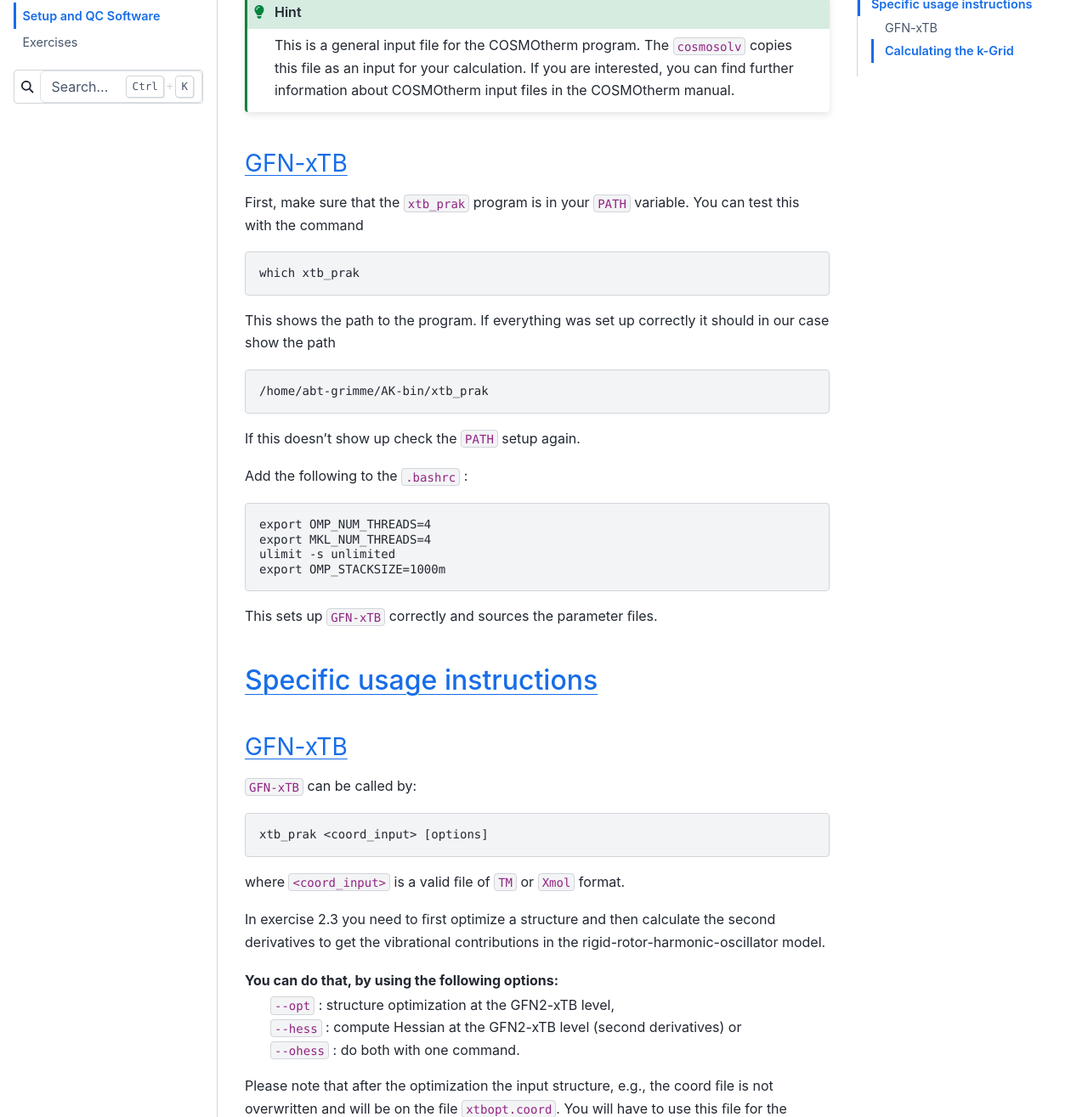
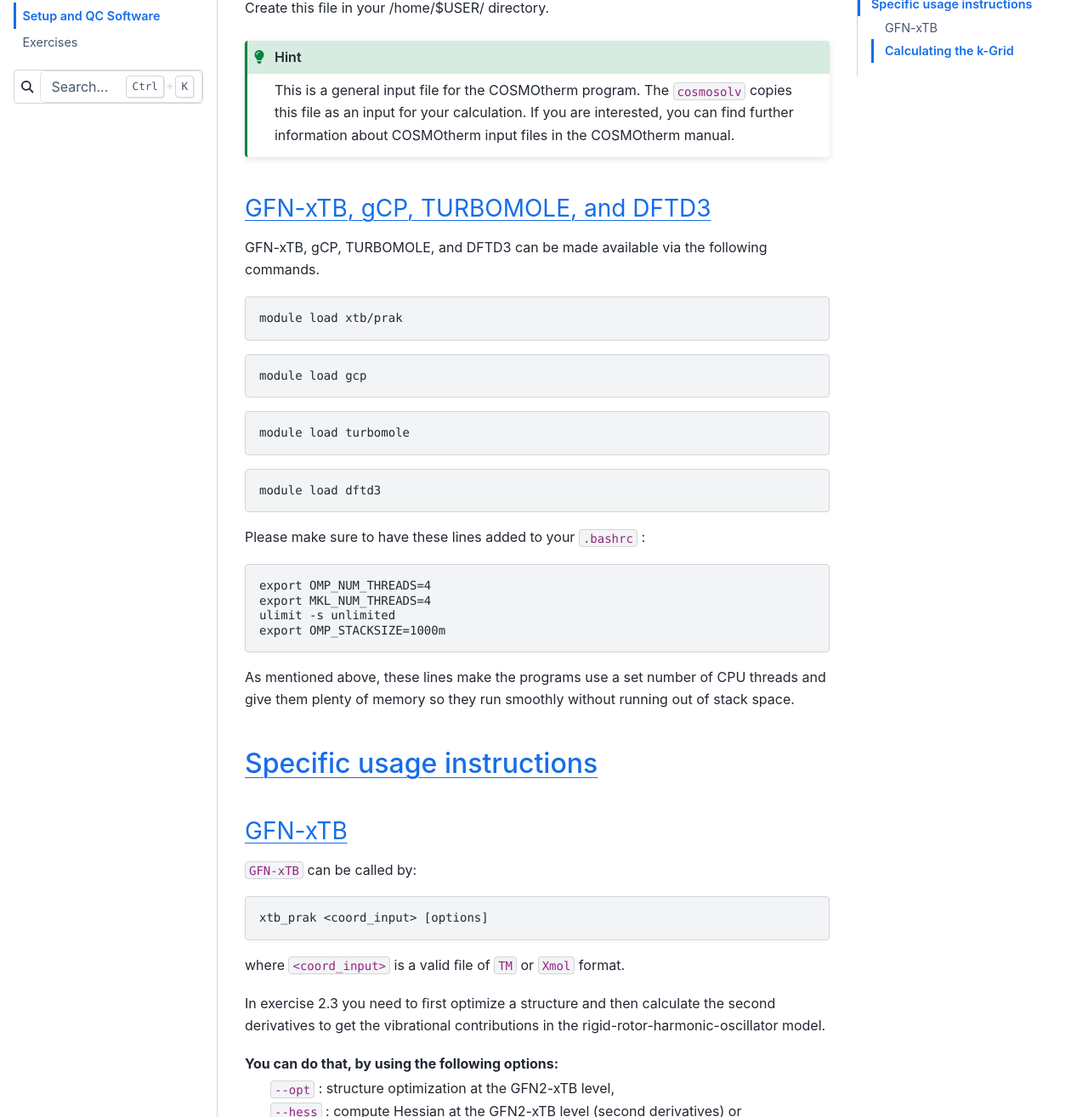
Before and after one commit to grimme-lab/wp12-teaching, a Sphinx documentation site: the page built from doc/setup.rst, in a window 1280 px wide and 1400 px high, scrolled down 2344 px, cut to the strip 85-1400 px from the top of the window. Shown: the whole strip at 85% size. Built offline with Sphinx 7.4.7 and the Sphinx Book theme 1.1.4, drawn with Linux system fonts in a browser that asks for light colours; some of the changed text lies outside the part shown.

Commit message:
Revisited setup instructions in doc/setup.rst
Updated instructions for setting up the .bashrc file to include software configurations and module loading commands.

```diff
--- a/doc/setup.rst
+++ b/doc/setup.rst
@@ -56,7 +56,9 @@ working in the terminal. You can find further information in the `Ubuntu wiki <h
 
 To be able to use a program, the system needs to know where to find it.
 You can achieve this by modifying the ``PATH`` environment variable via the ``.bashrc`` in your ``/home/$USER/`` directory.
-Most of the executables we need are in the ``/home/abt-grimme/AK-bin/`` directory. For the usage of PSI4, the respective conda environment has to be activated.
+The ``.bashrc`` covers the main setup of the PSI4, VASP, CRYSTAL, and COSMO-RS software as well as the configuration of thread
+usage and memory limits so these programs run with a fixed number of CPU threads and enough stack space to avoid crashes.
+Additonally, for the usage of PSI4, the respective conda environment has to be activated.
 The ``.bashrc`` should look like the following and can also be found in the ``config`` directory in the WP12
 `GitHub Repository <https://github.com/grimme-lab/wp12-teaching/tree/main/config>`_
 (if it does not exist, create it):
@@ -88,25 +90,28 @@ Create this ﬁle in your /home/$USER/ directory.
 
 .. hint:: This is a general input file for the COSMOtherm program. The ``cosmosolv`` copies this file as an input for your calculation. If you are interested, you can find further information about COSMOtherm input files in the COSMOtherm manual.
 
-GFN-xTB
+GFN-xTB, gCP, TURBOMOLE, and DFTD3
 ~~~~~~~
 
-First, make sure that the ``xtb_prak`` program is in your ``PATH`` variable. You can test this with the command
+GFN-xTB, gCP, TURBOMOLE, and DFTD3 can be made available via the following commands.
 
 .. code-block:: none
 
-   which xtb_prak
-
-This shows the path to the program. If everything was set up correctly it should in
-our case show the path
+   module load xtb/prak
 
 .. code-block:: none
 
-   /home/abt-grimme/AK-bin/xtb_prak
+   module load gcp
 
-If this doesn’t show up check the ``PATH`` setup again.
+.. code-block:: none
 
-Add the following to the ``.bashrc`` :
+   module load turbomole
+
+.. code-block:: none
+
+   module load dftd3
+
+Please make sure to have these lines added to your ``.bashrc`` :
 
 .. code-block:: none
 
@@ -115,7 +120,7 @@ Add the following to the ``.bashrc`` :
    ulimit -s unlimited
    export OMP_STACKSIZE=1000m
 
-This sets up ``GFN-xTB`` correctly and sources the parameter ﬁles.
+As mentioned above, these lines make the programs use a set number of CPU threads and give them plenty of memory so they run smoothly without running out of stack space.
 
 Specific usage instructions
 ---------------------------
@@ -170,3 +175,14 @@ where *s*\ :sub:`i` are the corresponding dimensionless SHRINK parameter, rounde
 non-zero integer. Note that the a ⃗\ :sub:`i` in fort.34 are in Ångström.
 When converting a ``.cif`` file with ``cif2crystal`` you will receive the k-mesh density and the
 SHRINK parameters corrsponding to the structure automatically.
+
+Please note that for ``cif2crystal`` to work as intended, it expects a working ``python`` interpreter which we provide for you in a suitable ``conda`` environment that you can activate as follows.
+
+.. code-block:: none
+
+   module load conda
+.. code-block:: none
+
+   conda activate py27
+
+You should now see a ``(py27)`` appear in the lower left corner as part of your shell prompt.
```
